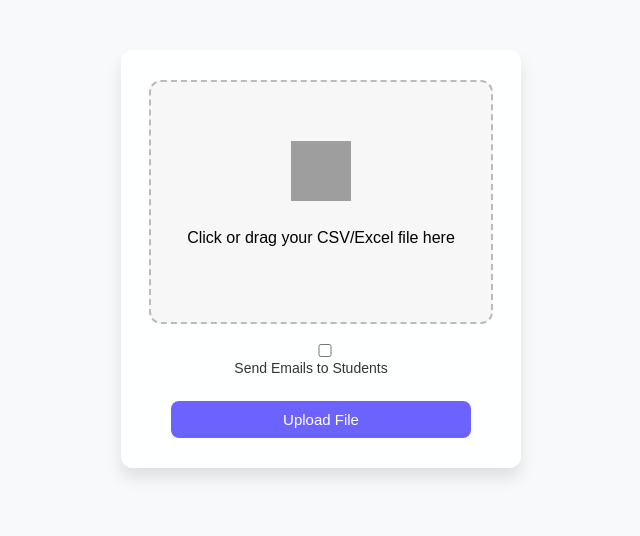
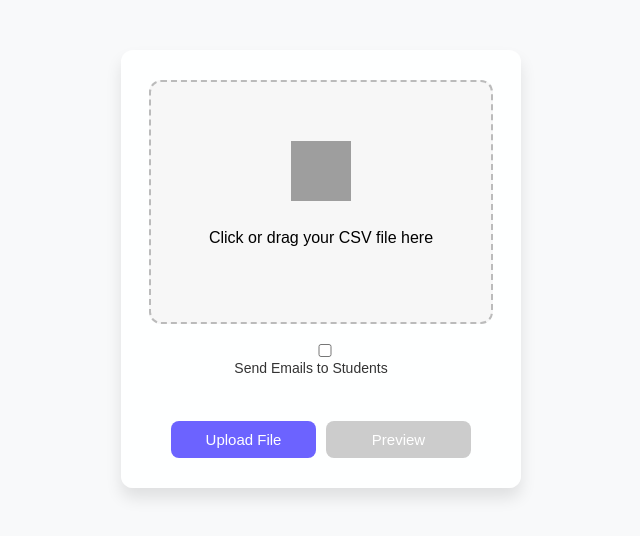
Before and after one commit to PAVANI2511/NoticeBoard, a React (Create React App) app: page /FileUploader in a window 1280 px wide. Shown: the top 536 px of the page, without its empty margins (319-959 px from the left). Built offline with nearby package versions, Linux system fonts and the light colour scheme; grey boxes are pictures that could not be loaded.

Commit message:
upload new files

```diff
--- a/package.json
+++ b/package.json
@@ -8,6 +8,7 @@
     "@testing-library/react": "^16.3.0",
     "@testing-library/user-event": "^13.5.0",
     "axios": "^1.10.0",
+    "papaparse": "^5.5.3",
     "react": "^19.1.0",
     "react-dom": "^19.1.0",
     "react-icons": "^5.5.0",
--- a/src/components/FileUploader.css
+++ b/src/components/FileUploader.css
@@ -25,6 +25,11 @@
   text-align: center;
   padding: 20px;
   cursor: pointer;
+  transition: border-color 0.3s ease;
+}
+
+.drop-area:hover {
+  border-color: #6c63ff;
 }
 
 .upload-icon {
@@ -33,21 +38,51 @@
   margin-bottom: 12px;
 }
 
+label {
+  margin-top: 12px;
+  font-size: 14px;
+  color: #444;
+}
+
+.button-group {
+  display: flex;
+  justify-content: center;
+  gap: 10px;
+  margin-top: 25px;
+  width: 300px;
+}
+
+.submit-button,
+.preview-button {
+  flex: 1;
+  padding: 10px 0;
+  border: none;
+  border-radius: 8px;
+  font-weight: 500;
+  cursor: pointer;
+  transition: background-color 0.3s ease;
+  color: white;
+}
+
 .submit-button {
   background-color: #6c63ff;
-  color: white;
-  padding: 10px 24px;
-  margin-top: 25px;
-  border: none;
-  border-radius: 8px;
-  cursor: pointer;
-  font-weight: 500;
-  width: 300px;
-  transition: background-color 0.3s ease;
 }
 
 .submit-button:hover {
   background-color: #5548d9;
+}
+
+.preview-button {
+  background-color: #28a745;
+}
+
+.preview-button:hover {
+  background-color: #1e7e34;
+}
+
+.preview-button:disabled {
+  background-color: #cccccc;
+  cursor: not-allowed;
 }
 
 .file-info {
@@ -62,9 +97,3 @@
   color: #333;
   text-align: center;
 }
-
-label {
-  margin-top: 12px;
-  font-size: 14px;
-  color: #444;
-}
--- a/src/components/FileUploader.js
+++ b/src/components/FileUploader.js
@@ -1,4 +1,6 @@
 import React, { useRef, useState } from 'react';
+import { useNavigate } from 'react-router-dom';
+import Papa from 'papaparse'; // CSV parser
 import './FileUploader.css';
 
 const FileUploader = () => {
@@ -6,6 +8,7 @@ const FileUploader = () => {
   const [file, setFile] = useState(null);
   const [message, setMessage] = useState('');
   const [sendEmails, setSendEmails] = useState(false);
+  const navigate = useNavigate();
 
   const handleFileChange = (event) => {
     const selectedFile = event.target.files[0];
@@ -53,6 +56,33 @@ Emails Sent: ${result.emails_sent}`);
     }
   };
 
+  const handlePreview = () => {
+    if (!file) {
+      setMessage('Please select a CSV file before previewing.');
+      return;
+    }
+
+    Papa.parse(file, {
+      header: true,
+      skipEmptyLines: true,
+      complete: (result) => {
+        if (result.data.length > 0) {
+          const headers = result.meta.fields;
+          const enrichedData = result.data.map(row => ({ ...row, sent: false }));
+
+          localStorage.setItem('excelData', JSON.stringify(enrichedData));
+          localStorage.setItem('headers', JSON.stringify(headers));
+          navigate('/TableView');
+        } else {
+          setMessage('❌ CSV file is empty or invalid.');
+        }
+      },
+      error: (error) => {
+        setMessage(`❌ Error parsing CSV: ${error.message}`);
+      }
+    });
+  };
+
   return (
     <div className="file-uploader-container">
       <div className="drop-area" onClick={handleBrowseClick}>
@@ -61,13 +91,14 @@ Emails Sent: ${result.emails_sent}`);
           alt="Upload Icon"
           className="upload-icon"
         />
-        <p>Click or drag your CSV/Excel file here</p>
+        <p>Click or drag your CSV file here</p>
       </div>
 
       <input
         type="file"
         ref={fileInputRef}
         onChange={handleFileChange}
+        accept=".csv"
         style={{ display: 'none' }}
       />
 
@@ -80,9 +111,14 @@ Emails Sent: ${result.emails_sent}`);
         Send Emails to Students
       </label>
 
-      <button className="submit-button" onClick={handleSubmit}>
-        Upload File
-      </button>
+      <div className="button-group">
+        <button className="submit-button" onClick={handleSubmit}>
+          Upload File
+        </button>
+        <button className="preview-button" onClick={handlePreview} disabled={!file}>
+          Preview
+        </button>
+      </div>
 
       {file && <div className="file-info">{file.name}</div>}
       {message && <div className="message">{message}</div>}
--- a/src/components/TableView.js
+++ b/src/components/TableView.js
@@ -76,7 +76,7 @@ const TableView = () => {
           </button>
         </div>
 
-        <h2>📊 Uploaded Excel Data</h2>
+        <h2>📊 Uploaded CSV Data</h2>
 
         <div className="right-controls">
           <button className="small-button green-button" onClick={showStatistics}>
@@ -99,8 +99,9 @@ const TableView = () => {
             <tbody>
               {currentData.map((row, rowIndex) => {
                 const actualIndex = startIndex + rowIndex;
+                const isSelected = selectedRows.includes(actualIndex);
                 return (
-                  <tr key={`row-${rowIndex}`}>
+                  <tr key={`row-${rowIndex}`} className={isSelected ? 'selected' : ''}>
                     {headers.map((col, colIndex) => (
                       <td key={`cell-${rowIndex}-${colIndex}`}>
                         {row[col] ?? ''}
```
Also changed, not shown: 1 other file (tests, documents, lock files or other folders).
